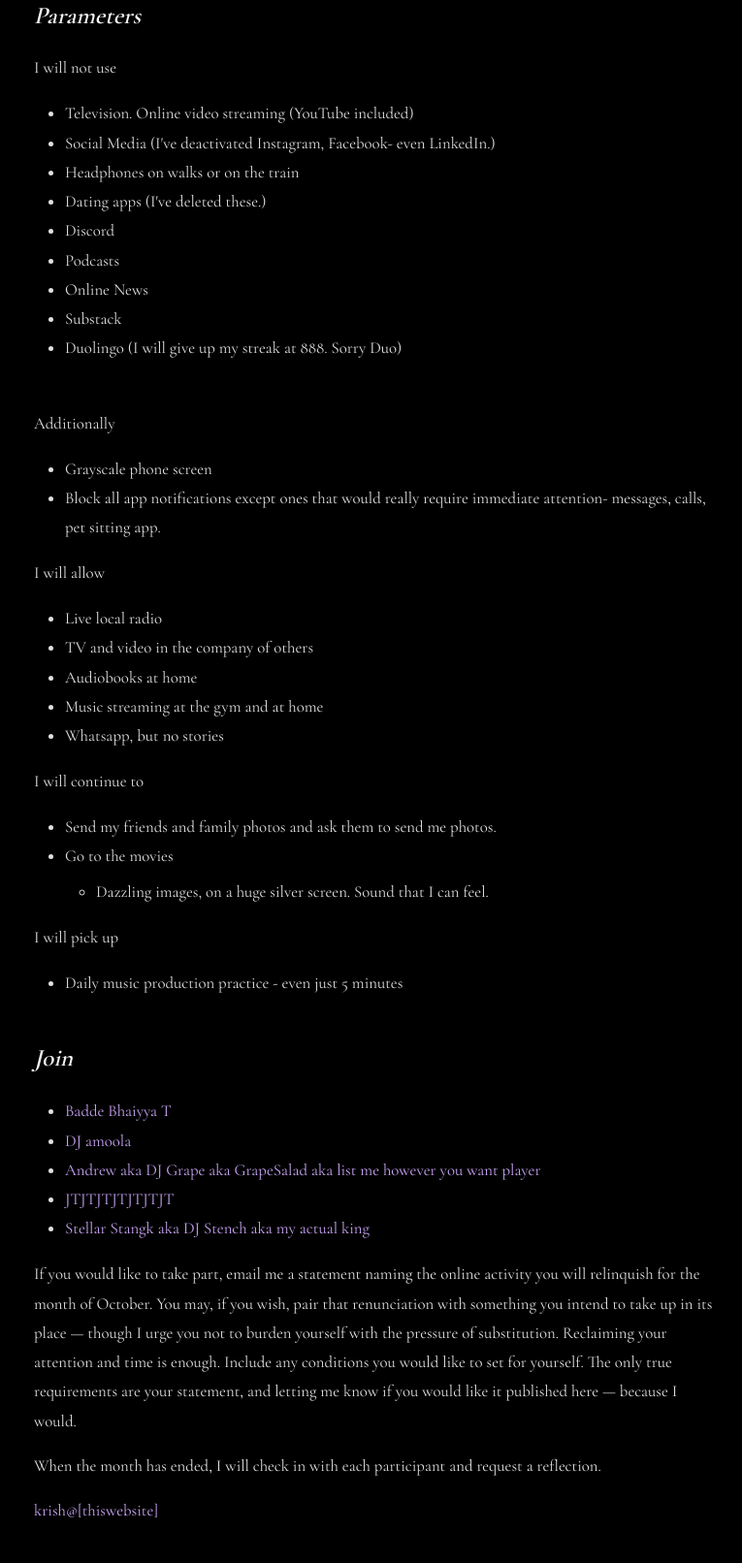
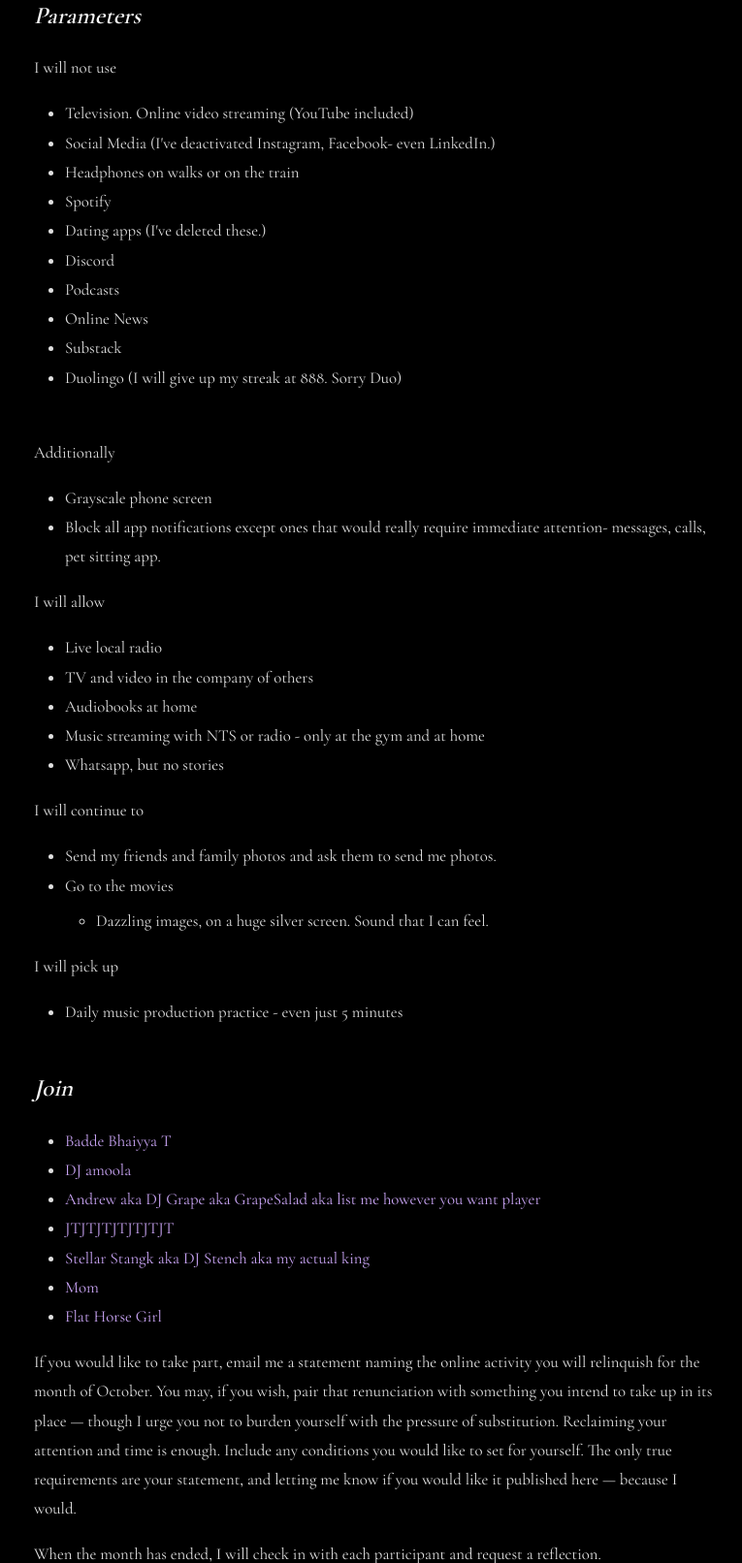
Before and after one commit to kr-ish/handsome, a Flask app: page /offline in a window 1280 px wide. Shown: the part 1345-2957 px from the top of the page at 97% size, without its empty margins (255-1020 px from the left). Before the commit the page ends 2910 px from the top, so only its background shows below. Run offline with Flask 2, Linux system fonts and the light colour scheme; some libraries are stand-ins or nearby versions; some web fonts are replaced.

Commit message:
more the merrier

```diff
--- a/app.py
+++ b/app.py
@@ -343,6 +343,21 @@ def offline_ammad():
         f'{page}.html',
     )
 
+@app.route('/offline/emma')
+def offline_emma():
+    page = 'offline_emma'
+    return render_template(
+        f'{page}.html',
+    )
+
+@app.route('/offline/mom')
+def offline_mom():
+    page = 'offline_mom'
+    return render_template(
+        f'{page}.html',
+    )
+
+
 @app.route('/nice')
 def nice():
     page = 'nice'
--- a/templates/offline.html
+++ b/templates/offline.html
@@ -61,6 +61,7 @@ I will not use
     <li>Television. Online video streaming (YouTube included)</li>
     <li>Social Media (I've deactivated Instagram, Facebook- even LinkedIn.)</li>
     <li>Headphones on walks or on the train</li>
+    <li>Spotify</li>
     <li>Dating apps (I've deleted these.)</li>
     <li>Discord</li>
     <li>Podcasts</li>
@@ -81,7 +82,7 @@ I will allow
     <li>Live local radio</li>
     <li>TV and video in the company of others</li>
     <li>Audiobooks at home</li>
-    <li>Music streaming at the gym and at home</li>
+    <li>Music streaming with NTS or radio - only at the gym and at home</li>
     <li>Whatsapp, but no stories</li>
 </ul>
 
@@ -107,6 +108,8 @@ I will pick up
         <li><a href="offline/andrew">Andrew aka DJ Grape aka GrapeSalad aka list me however you want player</a></li>
         <li><a href="offline/jack">JTJTJTJTJTJTJT</a></li>
         <li><a href="offline/ammad">Stellar Stangk aka DJ Stench aka my actual king</a></li>
+        <li><a href="offline/mom">Mom</a></li>
+        <li><a href="offline/emma">Flat Horse Girl</a></li>
     </ul>
 </p>
 <p>
```
